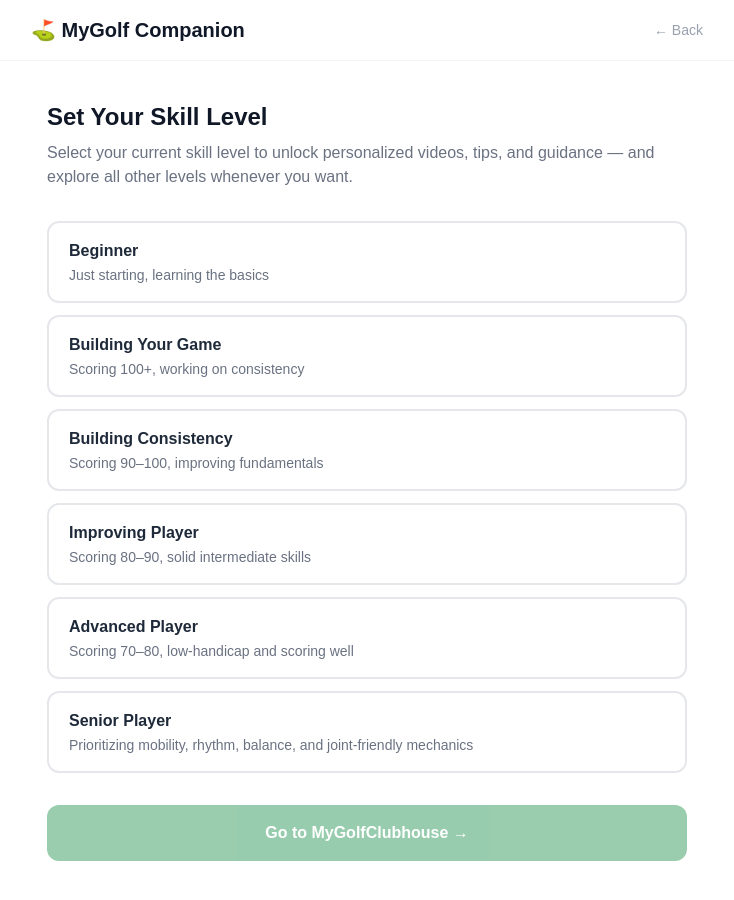
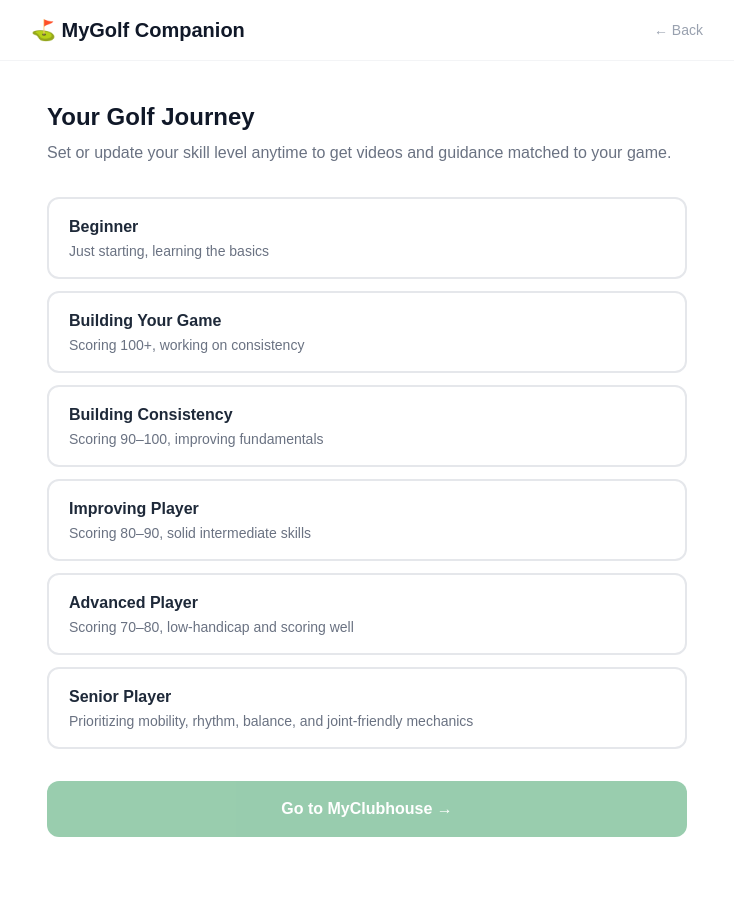
Before and after one commit to bd9356-gif/golf-ai-companion, a Next.js app: page /onboarding in a window 1280 px wide. Shown: the whole page, without its empty margins (273-1007 px from the left). After the commit the page ends 877 px from the top, so only its background shows below. Built offline with nearby package versions, Linux system fonts and the light colour scheme.

Commit message:
Update onboarding heading to Your Golf Journey

```diff
--- a/app/onboarding/page.js
+++ b/app/onboarding/page.js
@@ -1,5 +1,4 @@
 'use client'
-
 import { useRouter } from 'next/navigation'
 import { useState, useEffect } from 'react'
 
@@ -74,9 +73,9 @@ export default function OnboardingPage() {
 
       <main className="flex-1 max-w-2xl mx-auto w-full px-4 py-10 flex flex-col">
         <div className="mb-8">
-          <h2 className="text-2xl font-bold text-gray-900 mb-2">Set Your Skill Level</h2>
+          <h2 className="text-2xl font-bold text-gray-900 mb-2">Your Golf Journey</h2>
           <p className="text-gray-500 text-base">
-            Select your current skill level to unlock personalized videos, tips, and guidance — and explore all other levels whenever you want.
+            Set or update your skill level anytime to get videos and guidance matched to your game.
           </p>
         </div>
 
@@ -107,7 +106,7 @@ export default function OnboardingPage() {
             disabled={!selected}
             className="w-full py-4 bg-green-700 text-white rounded-xl text-base font-semibold hover:bg-green-800 disabled:opacity-40 disabled:cursor-not-allowed transition-colors"
           >
-            Go to MyGolfClubhouse →
+            Go to MyClubhouse →
           </button>
         </div>
       </main>
```
